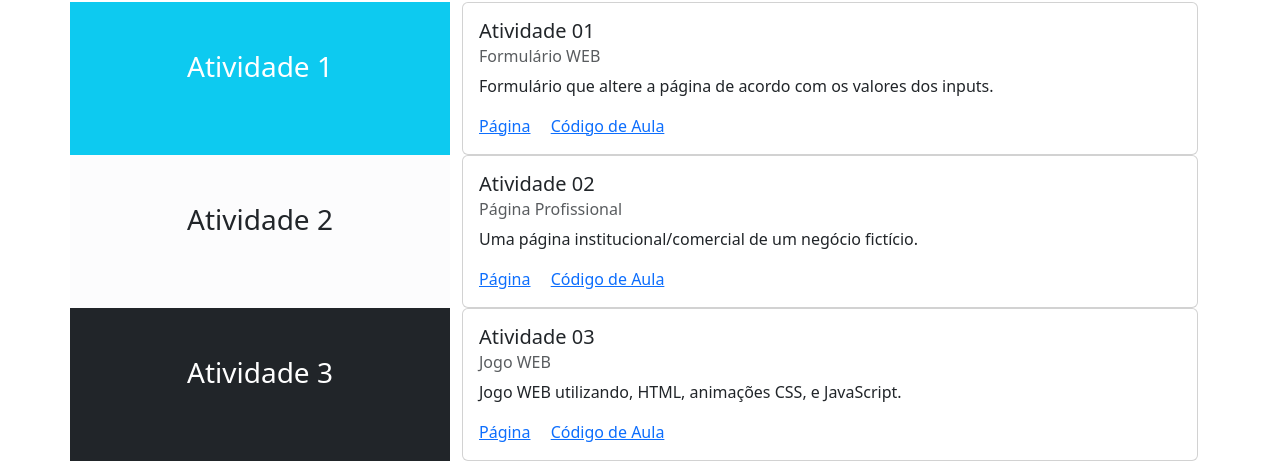
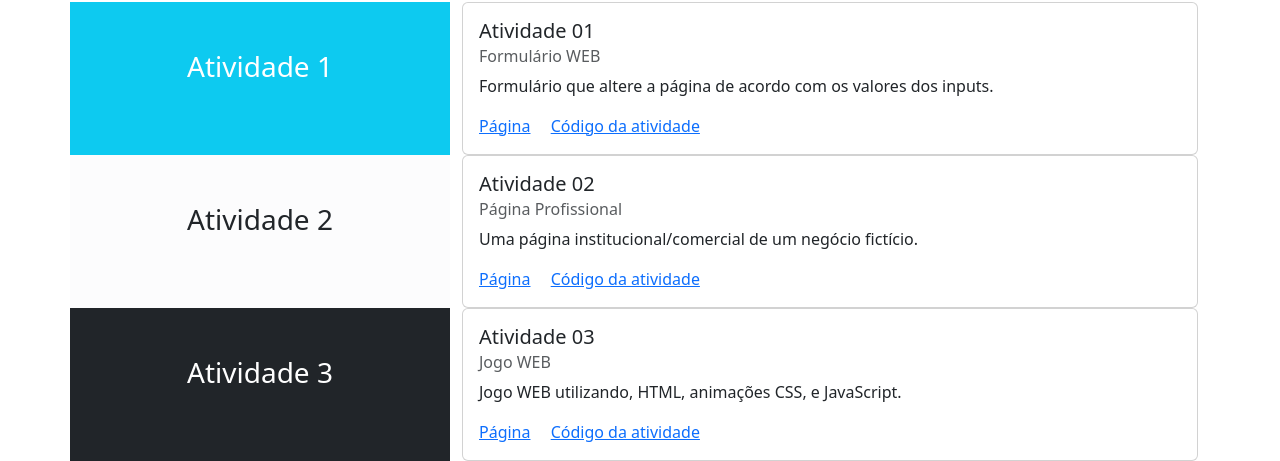
Before and after one commit to Emauron/atividadesDesenvolvimentoWeb, a plain HTML site: page index.html in a window 1280 px wide. Shown: the part 362-823 px from the top of the page. Drawn offline with nearby package versions, Linux system fonts and the light colour scheme.

Commit message:
Update index.html

```diff
--- a/index.html
+++ b/index.html
@@ -26,7 +26,7 @@
                                                  <h6 class="card-subtitle mb-2 text-body-secondary">Formulário WEB</h6>
                                                  <p class="card-text">Formulário que altere a página de acordo com os valores dos inputs.</p>
                                                  <a href="Trabalhos/atividade 1/index.html" class="card-link">Página</a>
-                                                 <a href="https://github.com/costasilvati/DesWebBasico/tree/2023/2023_1/aula1" class="card-link">Código de Aula</a>
+                                                 <a href="https://github.com/Emauron/atividadesDesenvolvimentoWeb/tree/main/Trabalhos/atividade%201" class="card-link">Código da atividade</a>
                                           </div>
                                    </div>
                             </div>
@@ -48,7 +48,7 @@
                                                         <h6 class="card-subtitle mb-2 text-body-secondary">Página Profissional</h6>
                                                         <p class="card-text">Uma página institucional/comercial de um negócio fictício.</p>
                                                         <a href="Trabalhos/atividade 2/index.html" class="card-link">Página</a>
-                                                        <a href="https://github.com/costasilvati/DesWebBasico/tree/2023/2023_1/aula4" class="card-link">Código de Aula</a>
+                                                        <a href="https://github.com/Emauron/atividadesDesenvolvimentoWeb/tree/main/Trabalhos/atividade%202" class="card-link">Código da atividade</a>
                                                  </div>
                                           </div>
                                    </div>
@@ -70,7 +70,7 @@
                                                         <h6 class="card-subtitle mb-2 text-body-secondary">Jogo WEB</h6>
                                                         <p class="card-text">Jogo WEB  utilizando, HTML, animações CSS, e JavaScript.</p>
                                                         <a href="Trabalhos/atividade 3/index.html" class="card-link">Página</a>
-                                                        <a href="https://github.com/costasilvati/DesWebBasico/tree/2023/2023_1/aula6" class="card-link">Código de Aula</a>
+                                                        <a href="https://github.com/Emauron/atividadesDesenvolvimentoWeb/tree/main/Trabalhos/atividade%203" class="card-link">Código da atividade</a>
                                                  </div>
                                           </div>
                                    </div>
```
